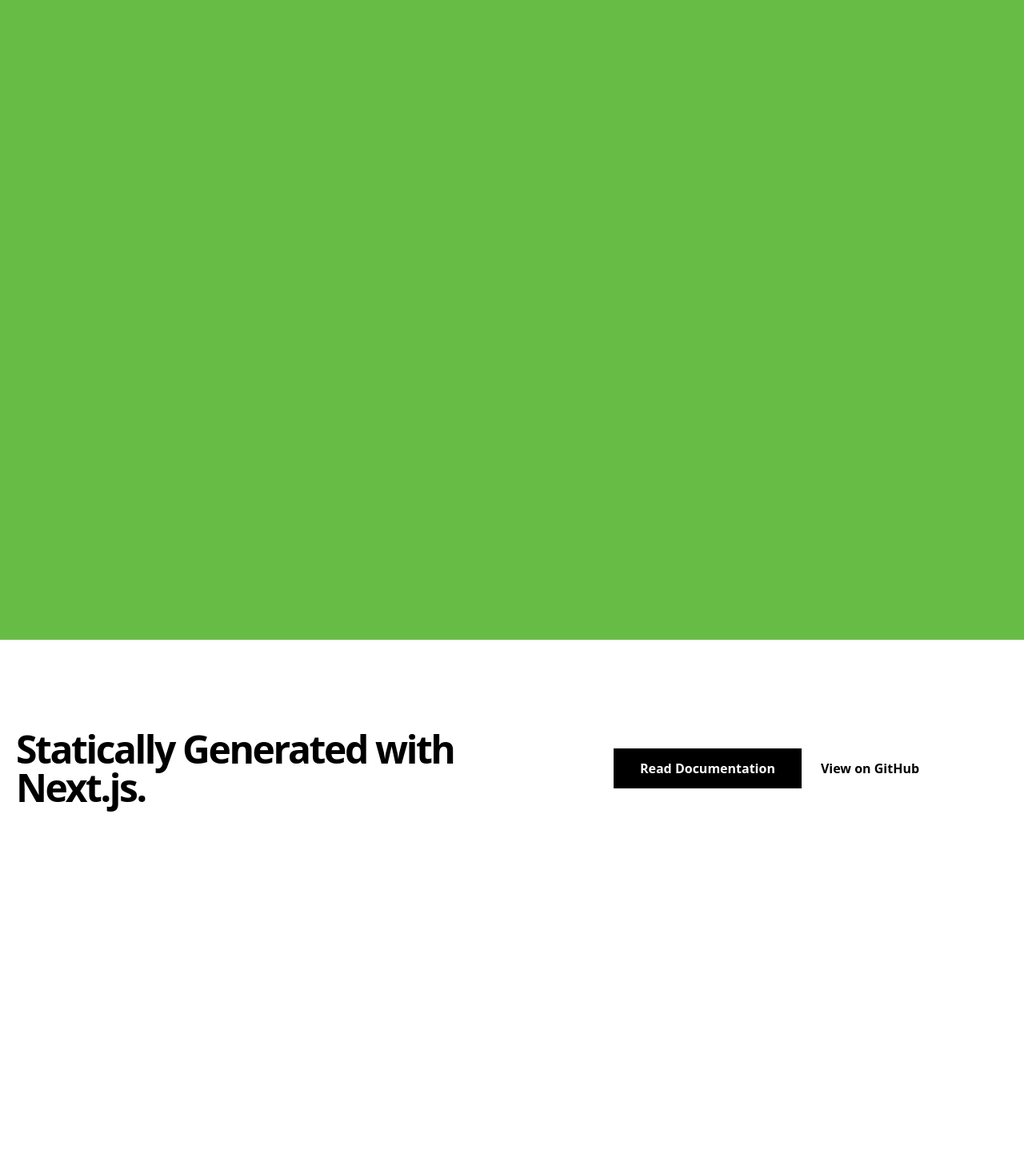
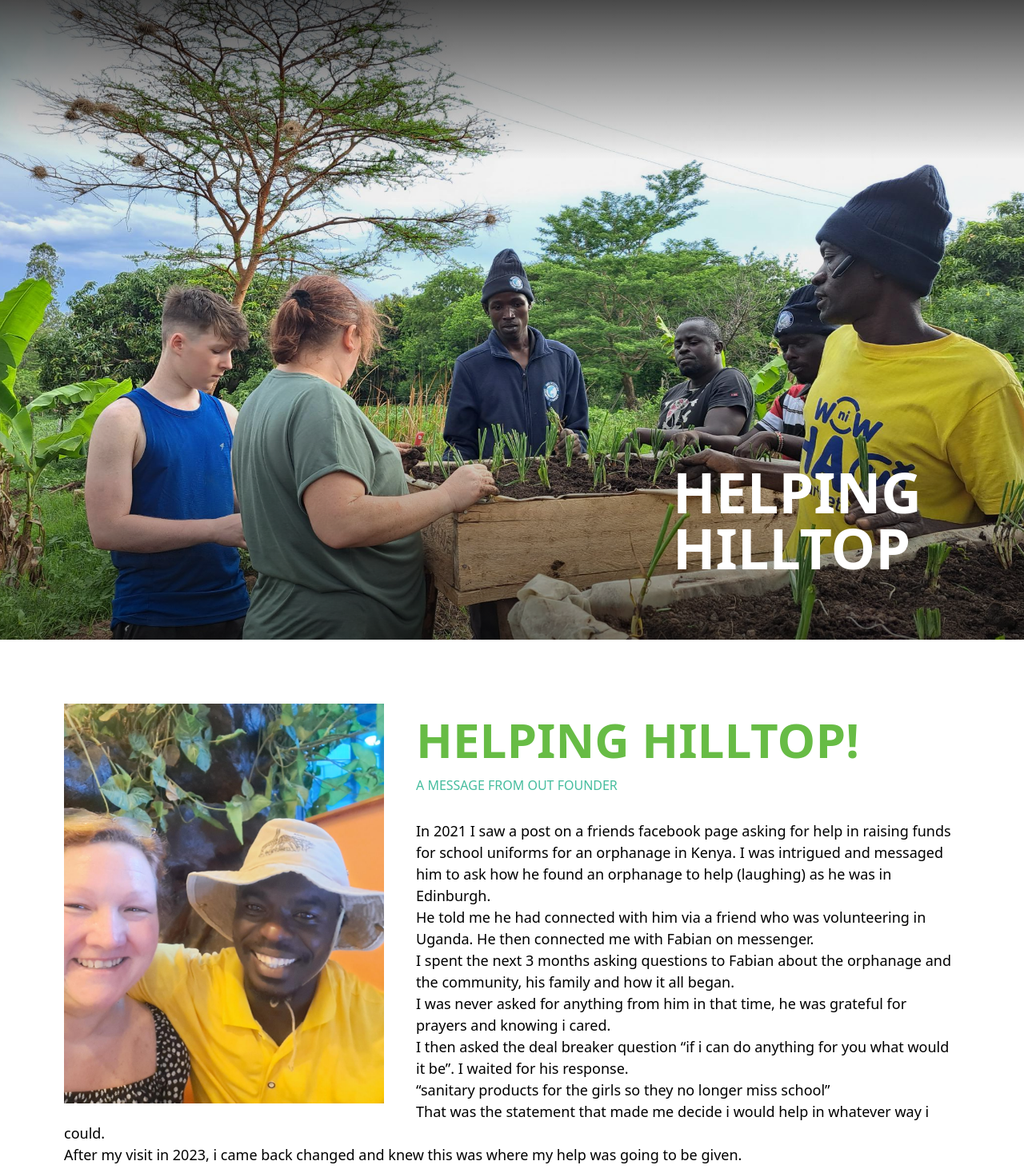
Before and after one commit to tonyhaunschmidt/helping_hilltop, a Next.js app: page / in a window 1280 px wide. Shown: the top 1462 px of the page at 80% size. Before the commit the page ends 1121 px from the top, so only its background shows below. Built offline with nearby package versions, Linux system fonts and the light colour scheme.

Commit message:
starting to build rough components

```diff
--- a/src/app/page.js
+++ b/src/app/page.js
@@ -1,10 +1,12 @@
 import HomepageHero from "@/components/HomepageHero";
+import WelcomeSection from "@/components/WelcomeSection";
 import Image from "next/image";
 
 export default function Page() {
   return (
     <div>
       <HomepageHero />
+      <WelcomeSection />
       {/* <Container>
         <Intro />
         {heroPost && (
--- a/src/components/Container.jsx
+++ b/src/components/Container.jsx
@@ -1,3 +1,3 @@
 export default function Container({ children }) {
-  return <div className="container mx-auto px-5">{children}</div>;
+  return <div className="container mx-auto px-4 lg:px-20">{children}</div>;
 }
--- a/src/components/HomepageHero.jsx
+++ b/src/components/HomepageHero.jsx
@@ -1,9 +1,28 @@
+import Image from "next/image";
 import heroImage from "../../public/img/hero_image.jpg";
 
 export default function HomepageHero() {
   return (
-    <div className=" h-screen bg-logo_green min-h-[600px]">
-      <image className="w-full h-full object-cover" src={heroImage} />
+    <div className="h-screen relative min-h-[600px]">
+      <Image
+        className="w-full h-full brightness-95 object-cover"
+        src={heroImage}
+        alt="hero image"
+      />
+      {/* chage to slider and have as own component (HEROSLIDER)  */}
+      <div className="absolute inset-0">
+        {/* HEROOVERLAY  */}
+        <div className="h-[200px] w-full bg-gradient-to-t absolute top-0 left-0 from-transparent to-[rgba(0,0,0,0.7)]"></div>
+        <div className="h-[300px] w-full bg-gradient-to-b absolute bottom-0 left-0 from-transparent to-[rgba(0,0,0,0.5)]"></div>
+        {/* Hero Logo */}
+        <div className="w-fit absolute bottom-20 right-32">
+          <h1 className="text-white font-bold leading-none text-[70px]">
+            HELPING
+            <br />
+            HILLTOP
+          </h1>
+        </div>
+      </div>
     </div>
   );
 }
--- /dev/null
+++ b/src/components/WelcomeSection.jsx
@@ -0,0 +1,62 @@
+import Image from "next/image";
+import maintextImage from "../../public/img/maintext_image.jpg";
+import Container from "./Container";
+
+export default function WelcomeSection() {
+  return (
+    <section className="pt-20 pb-12 min-h-[750px]">
+      <Container>
+        <Image
+          className="2xl:w-[500px] 2xl:h-[600px] w-[400px] h-[500px] mr-10 mb-5 object-cover float-left"
+          src={maintextImage}
+          alt="Main text Image"
+        />
+        {/* title */}
+        <h1 className="text-logo_green font-bold text-[60px]">
+          HELPING HILLTOP!
+        </h1>
+        <p className="text-light_green">A MESSAGE FROM OUT FOUNDER</p>
+        <div className="text-[18px] prose mt-8">
+          {/* configure a prose */}
+          <p>
+            In 2021 I saw a post on a friends facebook page asking for help in
+            raising funds for school uniforms for an orphanage in Kenya. I was
+            intrigued and messaged him to ask how he found an orphanage to help
+            (laughing) as he was in Edinburgh.
+          </p>
+          <p>
+            He told me he had connected with him via a friend who was
+            volunteering in Uganda. He then connected me with Fabian on
+            messenger.
+          </p>
+          <p>
+            I spent the next 3 months asking questions to Fabian about the
+            orphanage and the community, his family and how it all began.
+          </p>
+          <p>
+            I was never asked for anything from him in that time, he was
+            grateful for prayers and knowing i cared.
+          </p>
+          <p>
+            I then asked the deal breaker question “if i can do anything for you
+            what would it be”. I waited for his response.
+          </p>
+          <p>“sanitary products for the girls so they no longer miss school”</p>
+          <p>
+            That was the statement that made me decide i would help in whatever
+            way i could.
+          </p>
+          <p>
+            After my visit in 2023, i came back changed and knew this was where
+            my help was going to be given.
+          </p>
+          <p>
+            Gratefull for a hug or a prayer, i have never seen such happy people
+            in the phase of huge adversity.
+          </p>
+          <p className="text-logo_green">Vivienne Hannah</p>
+        </div>
+      </Container>
+    </section>
+  );
+}
```
Also changed, not shown: public/img/maintext_image.jpg (added).
